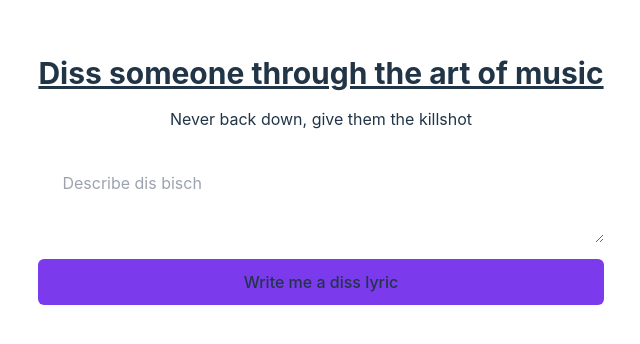
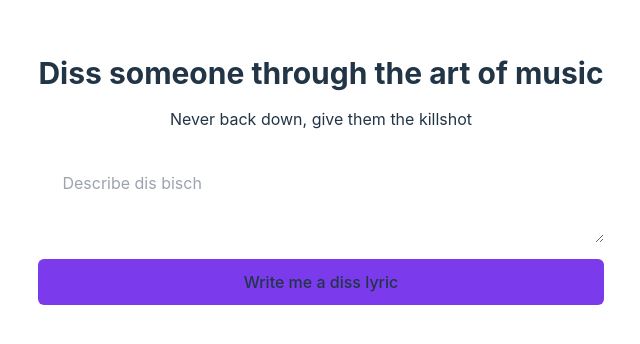
Before and after one commit to tiongwoon/lyrics-generator-using-gpt, a React (Vite) app: page / in a window 1280 px wide. Shown: the part 220-564 px from the top of the page, without its empty margins (319-959 px from the left). Built offline with nearby package versions, Linux system fonts and the light colour scheme.

Commit message:
change button

```diff
--- a/src/App.tsx
+++ b/src/App.tsx
@@ -104,7 +104,7 @@ function App() {
     <div className="App">
       <div className='flex flex-col gap-y-4'>
         <div className='flex flex-col gap-y-4'>
-          <h1 className="text-3xl font-bold underline text-center">Diss someone through the art of music</h1>
+          <h1 className="text-3xl font-bold text-center">Diss someone through the art of music</h1>
           <h2>Never back down, give them the killshot</h2>
         </div>
         <div>
@@ -115,7 +115,7 @@ function App() {
         </div>
 
 
-          {result === '' ? '' : <div className=' rounded-md bg-[#7c3aed] p-1' id="lyrics"><pre>{result}</pre></div>}
+        {result === '' ? '' : <div className='bg-transparent'><pre id="lyrics" className='from-blue-500  rounded-md bg-gradient-to-b pb-10'>{result}</pre></div>}
 
         {result === '' ? '' : <button className='bg-[#5b21b6] rounded-md' onClick={handleGenerateImage}>Generate image & download</button>}
       </div>
```
